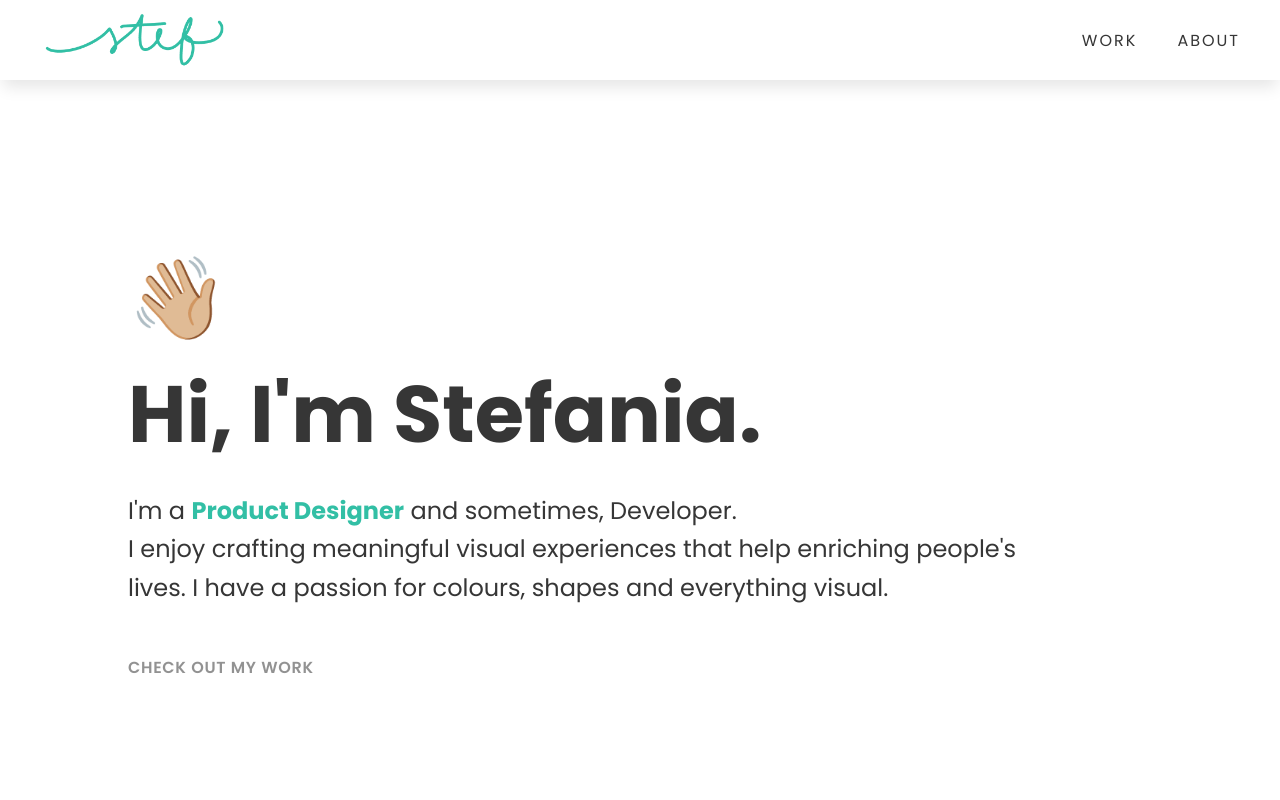
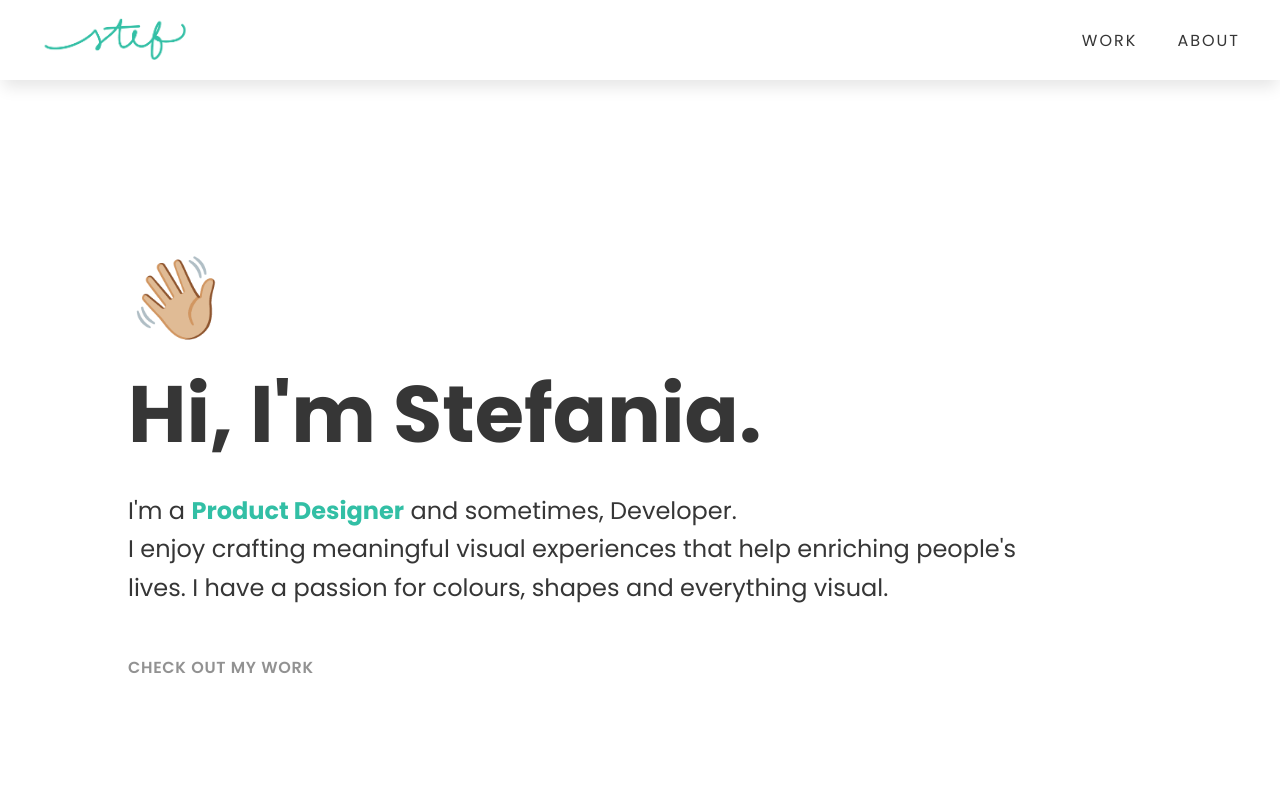
Before and after one commit to StefRapis/portfolio, a Next.js app: page / in a window 1280 px wide. Shown: the top 800 px of the page. Built offline with nearby package versions, Linux system fonts and the light colour scheme; a web font is replaced by a local one.

Commit message:
changed logo size

```diff
--- a/src/components/header/header.module.scss
+++ b/src/components/header/header.module.scss
@@ -29,8 +29,13 @@
     // border: 2px solid red;
 
     img {
-      width: auto;
+      width: 100px;
+      height: auto;
       padding-top: 5px;
+
+      @include desktop {
+        width: 150px;
+      }
     }
   }
 
```
